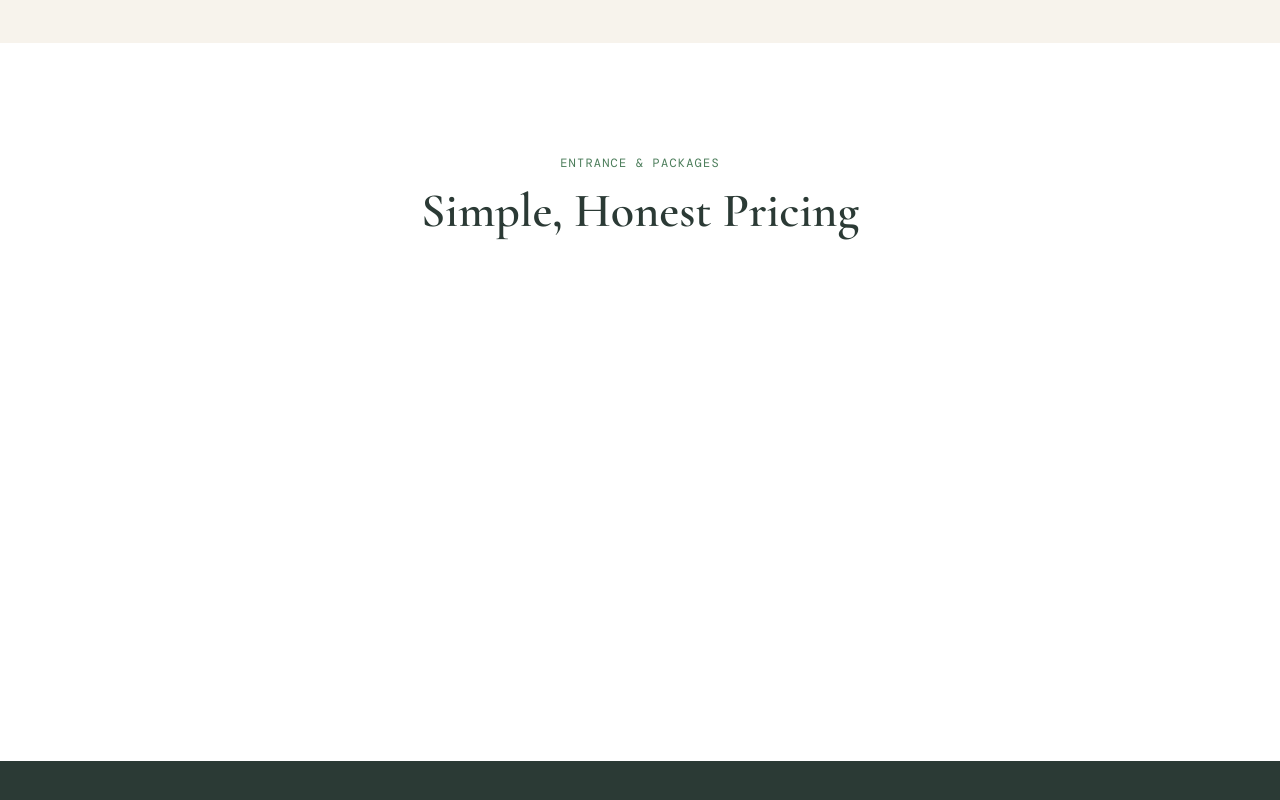
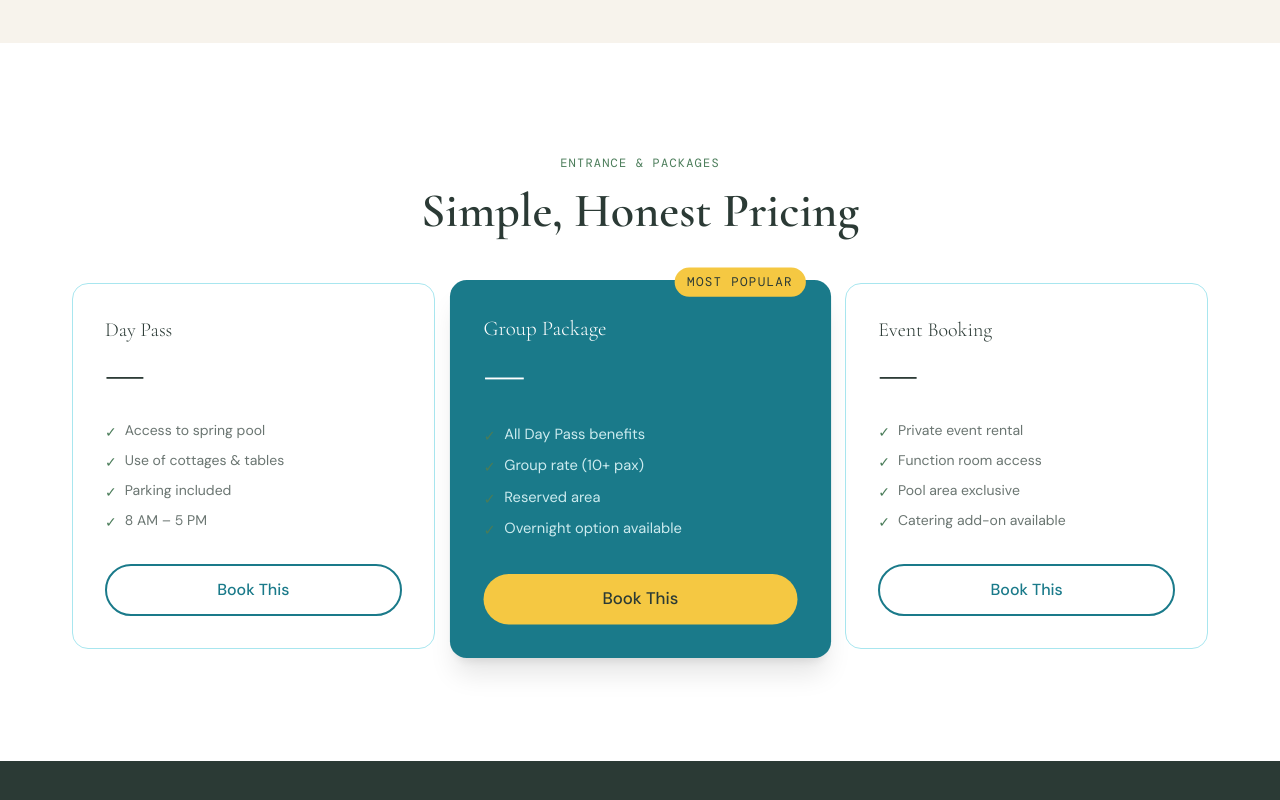
Before and after one commit to Elydia04/Colmenar-Website, a Next.js app: page / in a window 1280 px wide. Shown: the part 5089-5889 px from the top of the page. Built offline with nearby package versions, Linux system fonts and the light colour scheme.

Commit message:
added packages

```diff
--- a/src/components/sections/Pricing.tsx
+++ b/src/components/sections/Pricing.tsx
@@ -1,14 +1,14 @@
 'use client'
 
-import { useScrollReveal } from '@/lib/useScrollReveal'
+import { useRef, useState } from 'react'
 import Button from '@/components/ui/Button'
 import Badge from '@/components/ui/Badge'
 
 const packages = [
   {
     name: 'Day Pass',
-    price: '₱150',
-    period: '/person',
+    price: '—',
+    period: '',
     featured: false,
     features: [
       'Access to spring pool',
@@ -19,8 +19,8 @@ const packages = [
   },
   {
     name: 'Group Package',
-    price: '₱120',
-    period: '/person',
+    price: '—',
+    period: '',
     featured: true,
     features: [
       'All Day Pass benefits',
@@ -31,8 +31,8 @@ const packages = [
   },
   {
     name: 'Event Booking',
-    price: '₱8K',
-    period: '/day',
+    price: '—',
+    period: '',
     featured: false,
     features: [
       'Private event rental',
@@ -43,12 +43,52 @@ const packages = [
   },
 ]
 
-export default function Pricing() {
-  const ref = useScrollReveal()
+function CursorGlow({
+  color,
+  children,
+}: {
+  color: string
+  children: React.ReactNode
+}) {
+  const ref = useRef<HTMLDivElement>(null)
+  const [pos, setPos] = useState({ x: 0, y: 0 })
+  const [hovering, setHovering] = useState(false)
 
   return (
+    <div
+      ref={ref}
+      className="relative rounded-2xl"
+      onMouseMove={(e) => {
+        const rect = ref.current?.getBoundingClientRect()
+        if (rect) setPos({ x: e.clientX - rect.left, y: e.clientY - rect.top })
+      }}
+      onMouseEnter={() => setHovering(true)}
+      onMouseLeave={() => setHovering(false)}
+    >
+      <div
+        className="pointer-events-none absolute inset-0 transition-opacity duration-300"
+        style={{ opacity: hovering ? 1 : 0 }}
+      >
+        <div
+          className="absolute rounded-full blur-3xl"
+          style={{
+            width: 280,
+            height: 280,
+            background: color,
+            left: pos.x - 140,
+            top: pos.y - 140,
+          }}
+        />
+      </div>
+      {children}
+    </div>
+  )
+}
+
+export default function Pricing() {
+  return (
     <section className="bg-white py-20 md:py-28">
-      <div ref={ref} className="max-w-[1200px] mx-auto px-4 md:px-8 text-center">
+      <div className="max-w-[1200px] mx-auto px-4 md:px-8 text-center">
         <p className="font-mono text-xs uppercase tracking-widest text-leaf mb-4">
           Entrance &amp; Packages
         </p>
@@ -56,10 +96,13 @@ export default function Pricing() {
           Simple, Honest Pricing
         </h2>
 
-        <div className="grid grid-cols-1 md:grid-cols-3 gap-6 items-end stagger-children">
+        <div className="grid grid-cols-1 md:grid-cols-3 gap-6 items-end">
           {packages.map((pkg) => (
+            <CursorGlow
+              key={pkg.name}
+              color={pkg.featured ? 'rgba(255,255,255,0.35)' : 'rgba(26,122,138,0.25)'}
+            >
               <div
-              key={pkg.name}
                 className={`relative rounded-2xl p-8 text-left flex flex-col ${
                   pkg.featured
                     ? 'bg-spring-deep text-white scale-105 shadow-xl z-10'
@@ -115,6 +158,7 @@ export default function Pricing() {
                   Book This
                 </Button>
               </div>
+            </CursorGlow>
           ))}
         </div>
       </div>
--- a/src/components/sections/Testimonials.tsx
+++ b/src/components/sections/Testimonials.tsx
@@ -88,7 +88,7 @@ export default function Testimonials() {
 
   return (
     <section className="bg-cream py-20 md:py-28">
-      <div className="max-w-[1200px] mx-auto px-4 md:px-8">
+      <div className="max-w-300 mx-auto px-4 md:px-8">
         <p className="font-mono text-xs uppercase tracking-widest text-leaf text-center mb-4">
           What Guests Say
         </p>
@@ -122,7 +122,7 @@ export default function Testimonials() {
                 </div>
               </div>
               <Stars count={t.rating} />
-              <p className="font-display italic text-stone text-base leading-relaxed mt-4">
+              <p className="font-display italic text-black text-base leading-relaxed mt-4">
                 &ldquo;{translate && t.quoteEn ? t.quoteEn : t.quote}&rdquo;
               </p>
               {t.source === 'Blog Guest' && (
```
Lines whose indentation alone changed are shown as unchanged.
